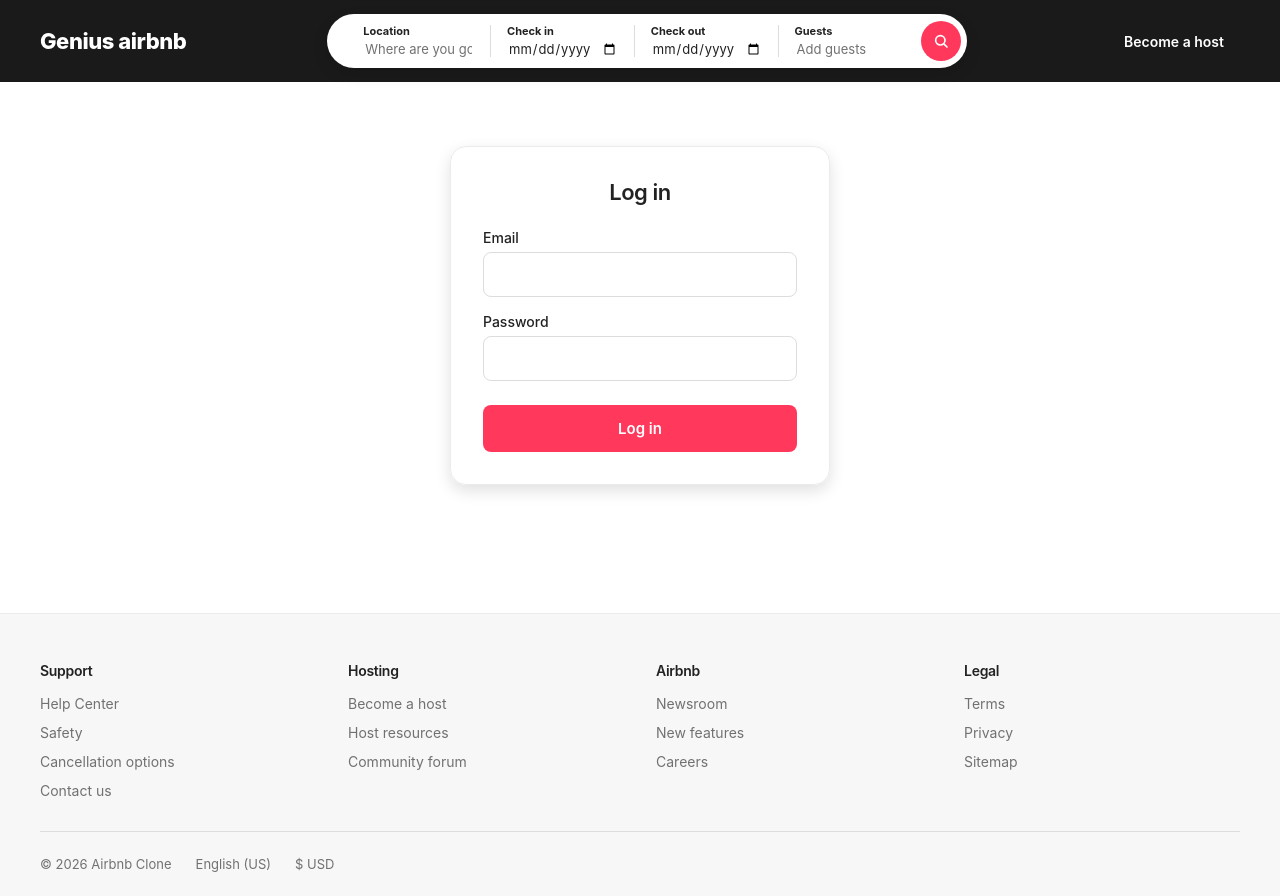
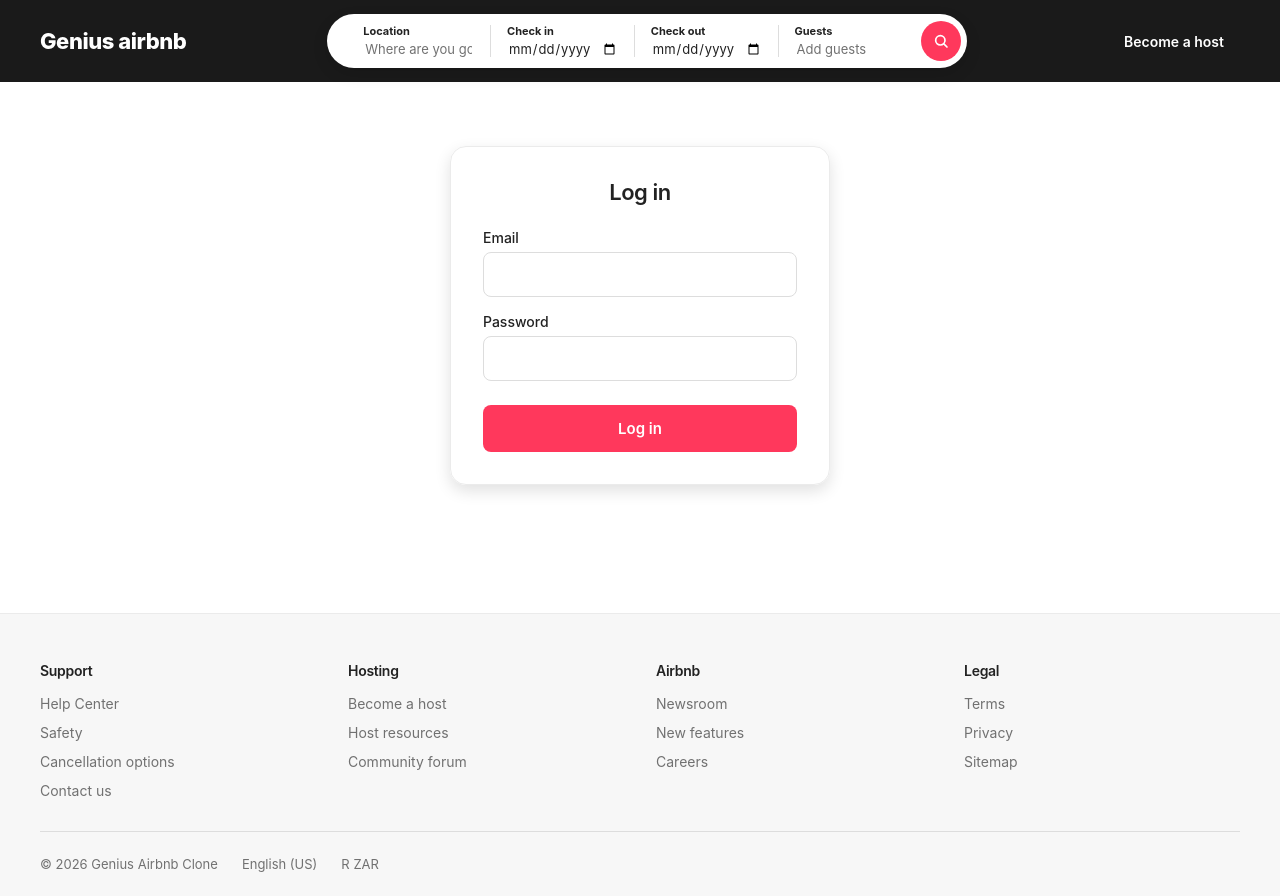
Before and after one commit to naledimathebula/capstone-genius, a React (Vite) app in the folder frontend/: page /login in a window 1280 px wide. Built offline with nearby package versions, Linux system fonts and the light colour scheme; no server answers.

Commit message:
footer currency changed

```diff
--- a/frontend/src/components/Footer.jsx
+++ b/frontend/src/components/Footer.jsx
@@ -21,9 +21,9 @@ export default function Footer() {
         ))}
       </div>
       <div className="footer-copyright">
-        <span>© {new Date().getFullYear()} Airbnb Clone</span>
+        <span>© {new Date().getFullYear()} Genius Airbnb Clone</span>
         <span className="footer-lang">English (US)</span>
-        <span className="footer-currency">$ USD</span>
+        <span className="footer-currency">R ZAR</span>
       </div>
     </footer>
   );
```
